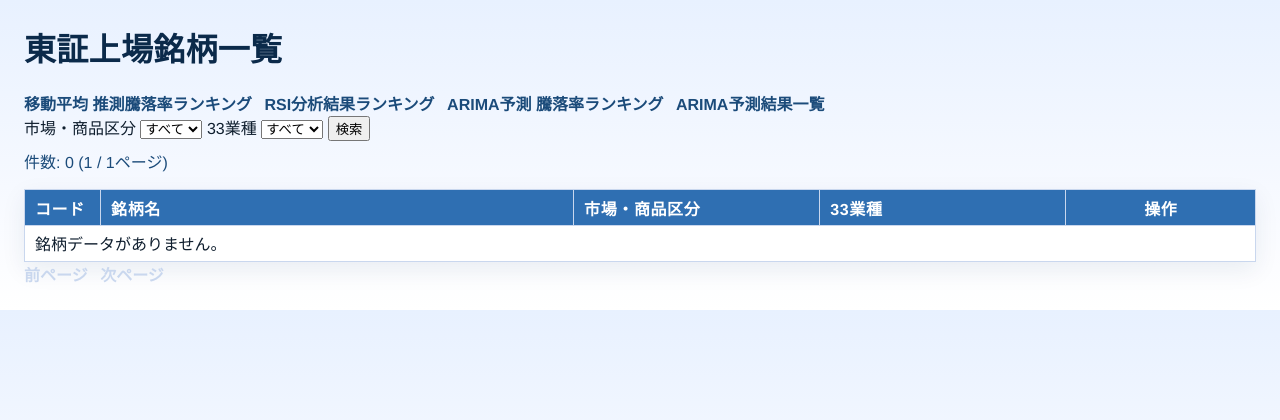
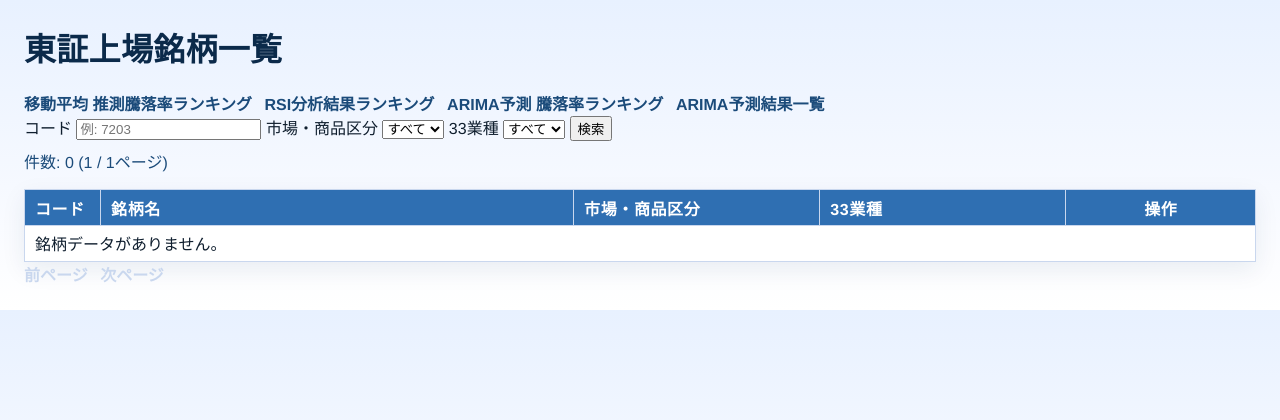
Before and after one commit to nori-tama/tradesystem-rpi, a Django app: page /tse_listings/ in a window 1280 px wide. Shown: the top 420 px of the page. Run offline with Django 4.2, Linux system fonts and the light colour scheme; data that the repository does not hold is empty.

Commit message:
フィルターにコード入力欄を追加し、ページネーションリンクに選択したコードを含めるように修正

```diff
--- a/django/tradesystem_web/templates/tse_listings_list.html
+++ b/django/tradesystem_web/templates/tse_listings_list.html
@@ -16,6 +16,8 @@
         <a class="button" href="{% url 'results_arima_forecast' %}">ARIMA予測結果一覧</a>
     </div>
     <form method="get" class="filters">
+        <label for="code">コード</label>
+        <input id="code" name="code" type="text" value="{{ selected_code }}" placeholder="例: 7203">
         <label for="market">市場・商品区分</label>
         <select id="market" name="market">
             <option value="">すべて</option>
@@ -67,12 +69,12 @@
     </table>
     <div class="pagination">
         {% if page_obj.has_previous %}
-            <a class="button" href="?page={{ page_obj.previous_page_number }}&market={{ selected_market }}&sector33={{ selected_sector33 }}">前ページ</a>
+            <a class="button" href="?page={{ page_obj.previous_page_number }}&code={{ selected_code }}&market={{ selected_market }}&sector33={{ selected_sector33 }}">前ページ</a>
         {% else %}
             <span class="button disabled">前ページ</span>
         {% endif %}
         {% if page_obj.has_next %}
-            <a class="button" href="?page={{ page_obj.next_page_number }}&market={{ selected_market }}&sector33={{ selected_sector33 }}">次ページ</a>
+            <a class="button" href="?page={{ page_obj.next_page_number }}&code={{ selected_code }}&market={{ selected_market }}&sector33={{ selected_sector33 }}">次ページ</a>
         {% else %}
             <span class="button disabled">次ページ</span>
         {% endif %}
--- a/django/tradesystem_web/views_pages/listings_list.py
+++ b/django/tradesystem_web/views_pages/listings_list.py
@@ -4,6 +4,7 @@ from django.shortcuts import render
 
 
 def tse_listings_list(request):
+    selected_code = request.GET.get("code")
     selected_market = request.GET.get("market")
     selected_sector33 = request.GET.get("sector33")
     with connection.cursor() as cursor:
@@ -29,6 +30,9 @@ def tse_listings_list(request):
 
         params = []
         where_clauses = []
+        if selected_code:
+            where_clauses.append("code LIKE %s")
+            params.append(f"%{selected_code}%")
         if selected_market:
             where_clauses.append("market = %s")
             params.append(selected_market)
@@ -71,6 +75,7 @@ def tse_listings_list(request):
         {
             'listings': page_obj,
             'page_obj': page_obj,
+            'selected_code': selected_code or "",
             'markets': markets,
             'selected_market': selected_market or "",
             'sector33_names': sector33_names,
```
